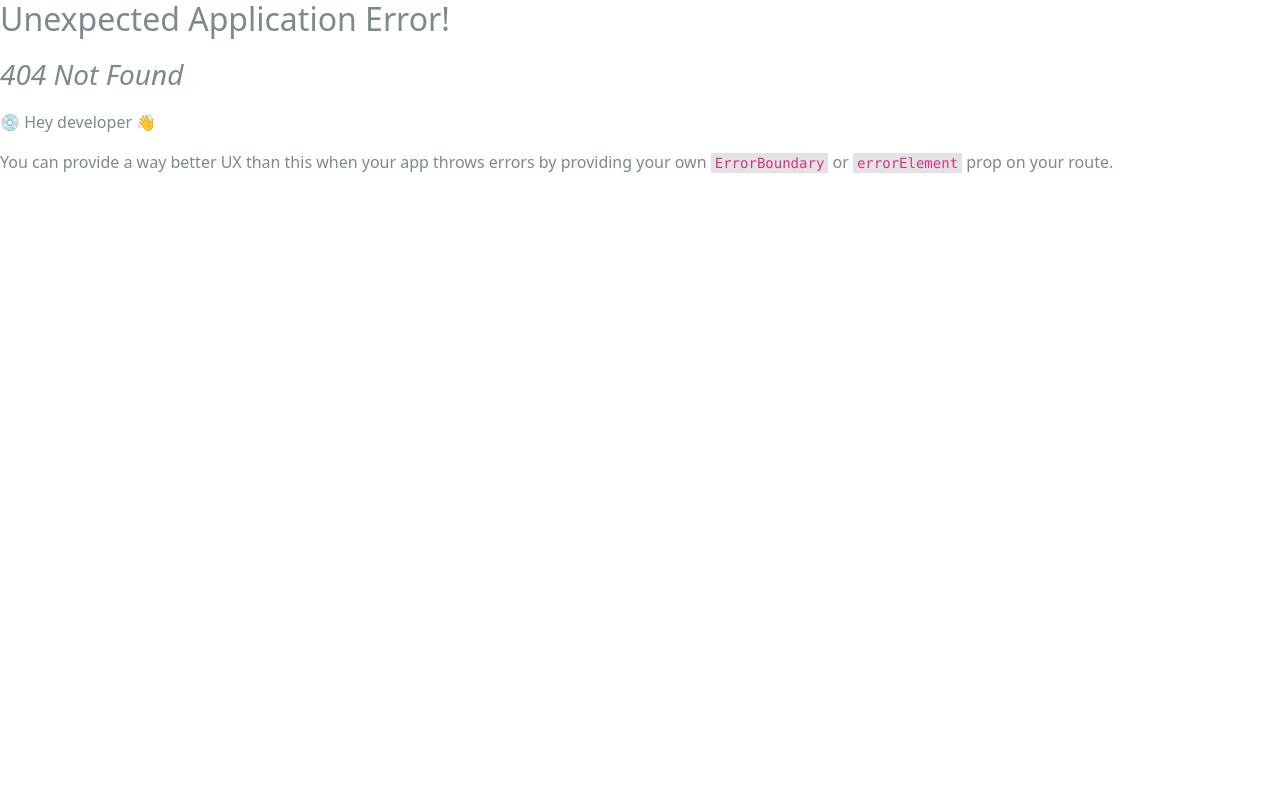
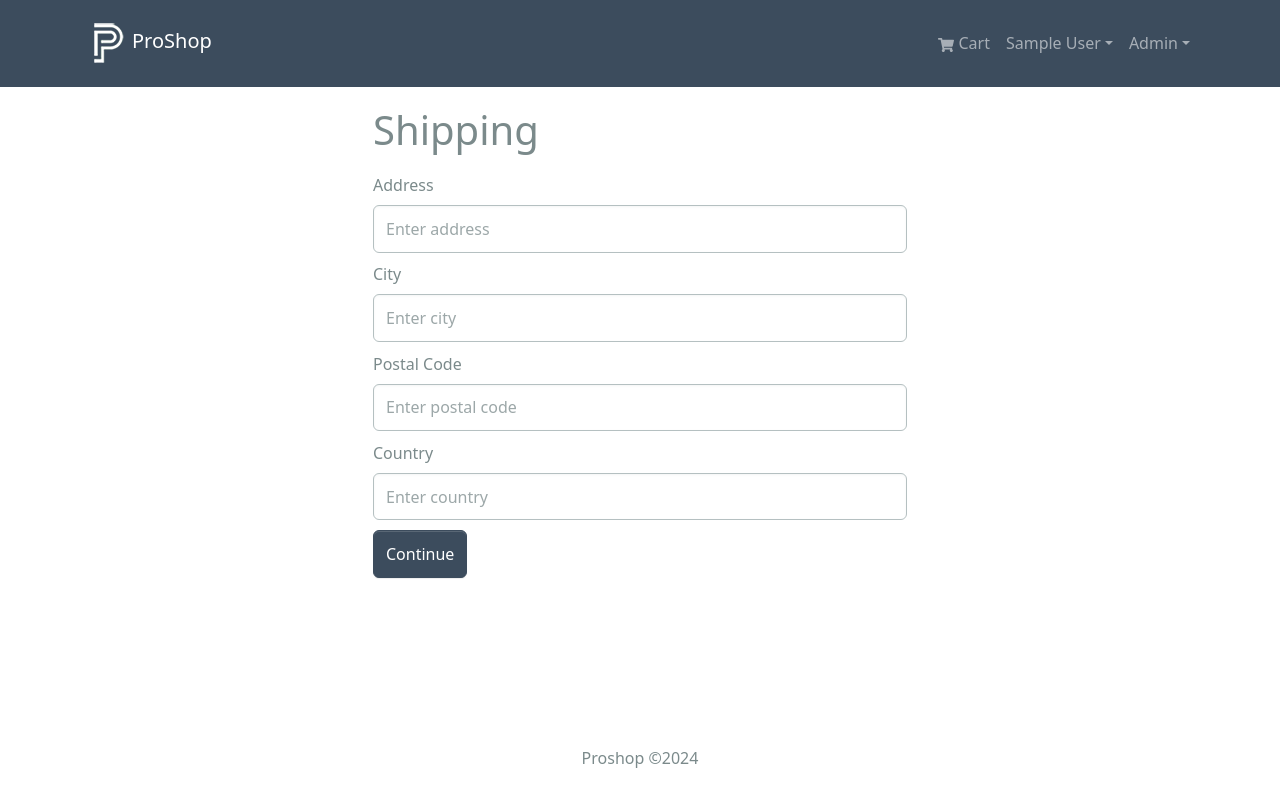
Before and after one commit to abhayshah0305/easyShop, a React (Create React App) app in the folder frontend/: page /shipping in a window 1280 px wide. Before the commit this address had no page. Built offline with nearby package versions, Linux system fonts and the light colour scheme; sample sign-in values are in the browser's storage.

Commit message:
Shipping

```diff
--- /dev/null
+++ b/frontend/src/components/PrivateRoute.jsx
@@ -0,0 +1,8 @@
+import { Navigate, Outlet } from 'react-router-dom';
+import { useSelector } from 'react-redux';
+
+const PrivateRoute = () => {
+  const { userInfo } = useSelector((state) => state.auth);
+  return userInfo ? <Outlet /> : <Navigate to='/login' replace />;
+};
+export default PrivateRoute;
--- a/frontend/src/index.js
+++ b/frontend/src/index.js
@@ -18,6 +18,8 @@
 import CartScreen from './screens/CartScreen';
 import LoginScreen from './screens/LoginScreen';
 import RegisterScreen from './screens/RegisterScreen';
+import ShippingScreen from './screens/ShippingScreen';
+import PrivateRoute from './components/PrivateRoute';
 
 const router = createBrowserRouter(
   createRoutesFromElements(
@@ -27,6 +29,10 @@
       <Route path='/cart' element={<CartScreen />} />
       <Route path='/login' element={<LoginScreen />} />
       <Route path='/register' element={<RegisterScreen />} />
+      {/* Registered users */}
+      <Route path='' element={<PrivateRoute />}>
+        <Route path='/shipping' element={<ShippingScreen />} />
+      </Route>
     </Route>
   )
 )
--- /dev/null
+++ b/frontend/src/screens/ShippingScreen.jsx
@@ -0,0 +1,84 @@
+import { useState } from 'react';
+import { Form, Button } from 'react-bootstrap';
+import { useDispatch, useSelector } from 'react-redux';
+import { useNavigate } from 'react-router-dom';
+import FormContainer from '../components/FormContainer';
+import { saveShippingAddress } from '../slices/cartSlice';
+
+const ShippingScreen = () => {
+  const cart = useSelector((state) => state.cart);
+  const { shippingAddress } = cart;
+
+  const [address, setAddress] = useState(shippingAddress.address || '');
+  const [city, setCity] = useState(shippingAddress.city || '');
+  const [postalCode, setPostalCode] = useState(
+    shippingAddress.postalCode || ''
+  );
+  const [country, setCountry] = useState(shippingAddress.country || '');
+
+  const dispatch = useDispatch();
+  const navigate = useNavigate();
+
+  const submitHandler = (e) => {
+    e.preventDefault();
+    dispatch(saveShippingAddress({ address, city, postalCode, country }));
+    navigate('/payment');
+  };
+
+  return (
+    <FormContainer>
+      <h1>Shipping</h1>
+      <Form onSubmit={submitHandler}>
+        <Form.Group className='my-2' controlId='address'>
+          <Form.Label>Address</Form.Label>
+          <Form.Control
+            type='text'
+            placeholder='Enter address'
+            value={address}
+            required
+            onChange={(e) => setAddress(e.target.value)}
+          ></Form.Control>
+        </Form.Group>
+
+        <Form.Group className='my-2' controlId='city'>
+          <Form.Label>City</Form.Label>
+          <Form.Control
+            type='text'
+            placeholder='Enter city'
+            value={city}
+            required
+            onChange={(e) => setCity(e.target.value)}
+          ></Form.Control>
+        </Form.Group>
+
+        <Form.Group className='my-2' controlId='postalCode'>
+          <Form.Label>Postal Code</Form.Label>
+          <Form.Control
+            type='text'
+            placeholder='Enter postal code'
+            value={postalCode}
+            required
+            onChange={(e) => setPostalCode(e.target.value)}
+          ></Form.Control>
+        </Form.Group>
+
+        <Form.Group className='my-2' controlId='country'>
+          <Form.Label>Country</Form.Label>
+          <Form.Control
+            type='text'
+            placeholder='Enter country'
+            value={country}
+            required
+            onChange={(e) => setCountry(e.target.value)}
+          ></Form.Control>
+        </Form.Group>
+
+        <Button type='submit' variant='primary'>
+          Continue
+        </Button>
+      </Form>
+    </FormContainer>
+  );
+};
+
+export default ShippingScreen;
```
Also changed, not shown: 1 other file (tests, documents, lock files or other folders).
